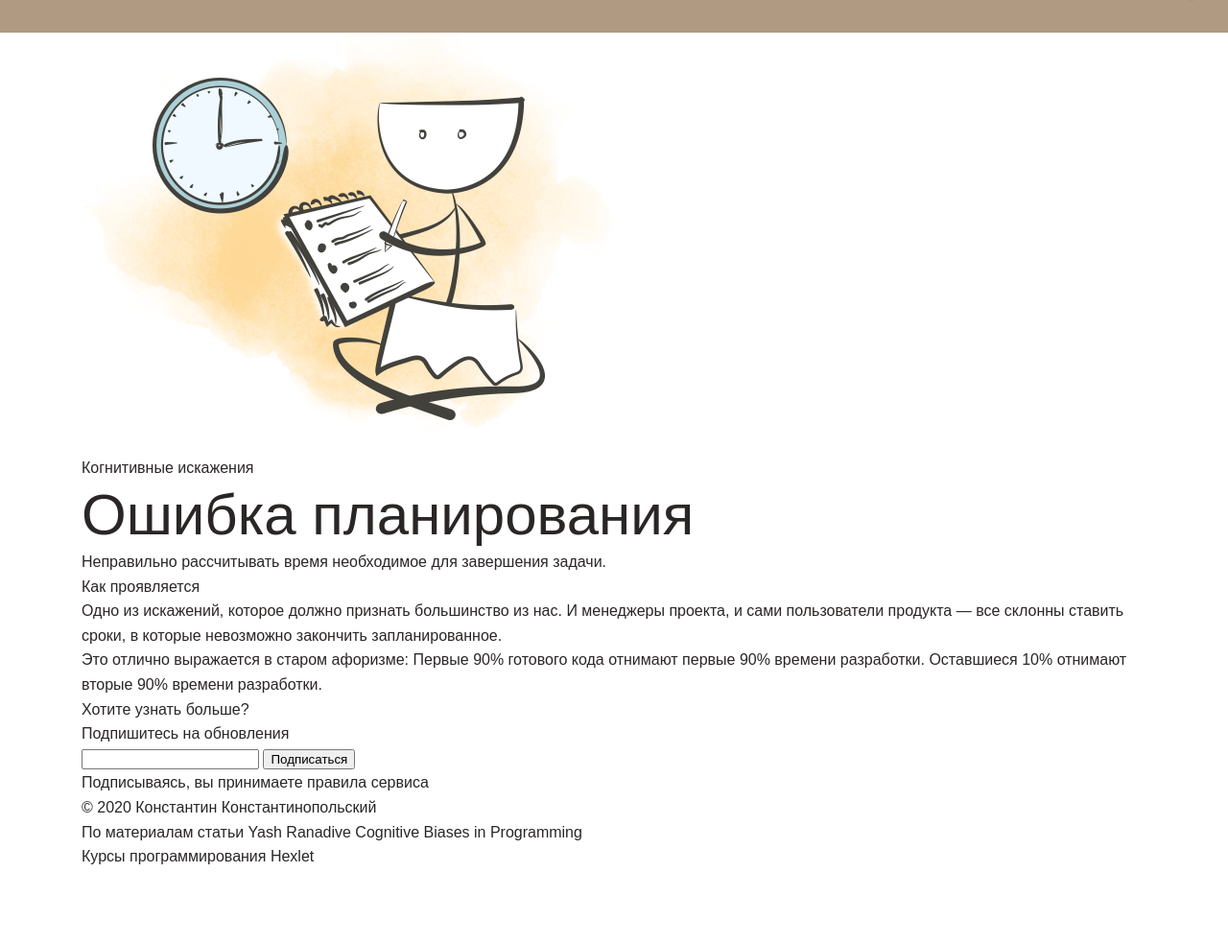
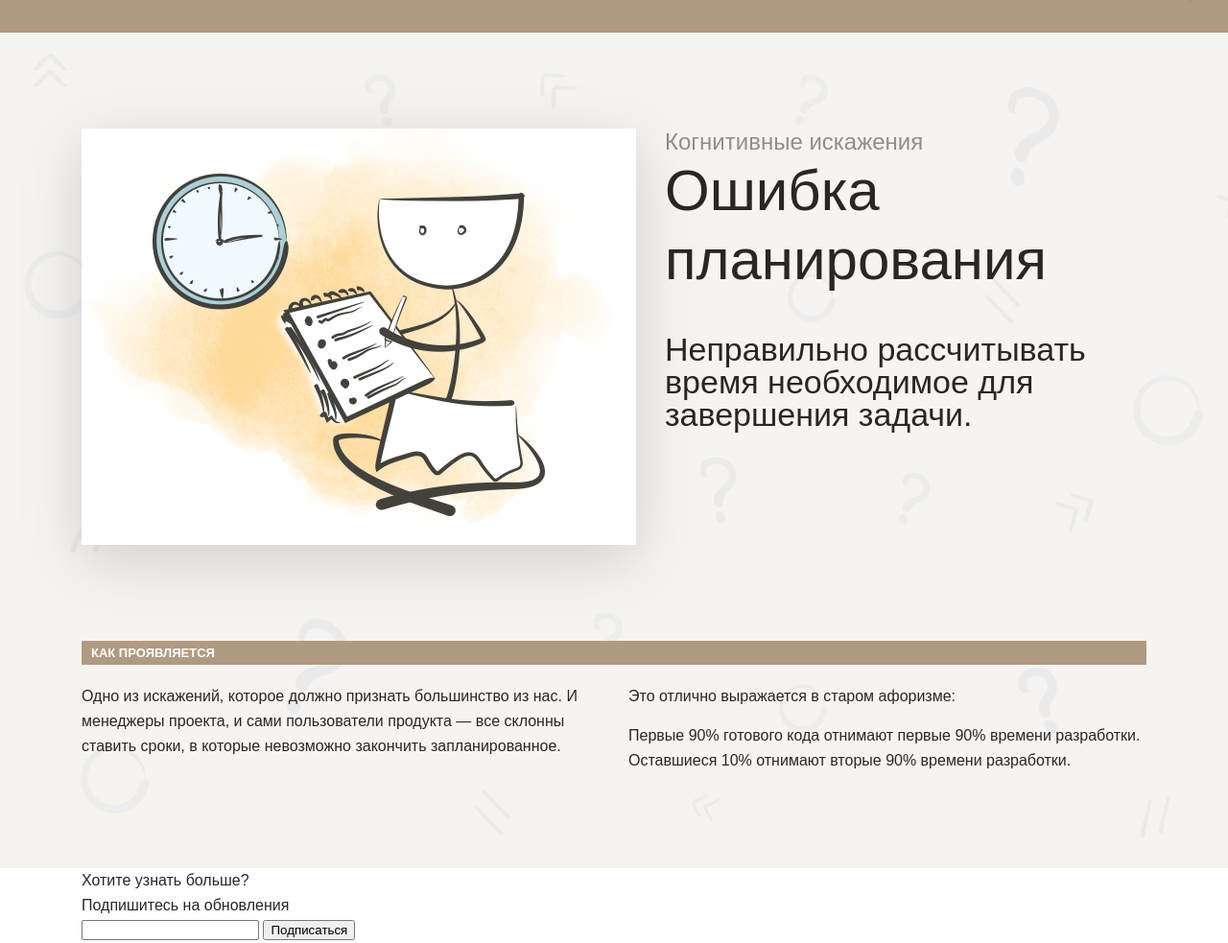
Before and after one commit to darya-pavitskaya/layout-designer-project-58, a website: page src/index.html in a window 1280 px wide. Shown: the part 6260-7243 px from the top of the page at 96% size. Before the commit the page ends 7166 px from the top, so only its background shows below. Drawn offline with Linux system fonts and the light colour scheme; files whose address does not match are found by name.

Commit message:
задание 10: сверстать блок ошибки планирования

```diff
--- a/src/index.html
+++ b/src/index.html
@@ -121,7 +121,7 @@
               </a>
             </li>
             <li class="navigation-item">
-              <a class="navigation-link" href="">
+              <a class="navigation-link" href="#errors-in-planning">
                 <span class="title navigation-subtitle">5</span>
                 <h3 class="title title-third text-orange">
                   Ошибка планирования
@@ -291,29 +291,42 @@
           </div>
         </div>
       </section>
-      <section>
+      <section id="errors-in-planning">
+        <div class="background pt-100 pb-100">
           <div class="container">
-          <img src="images/5.png" alt="" />
+            <div class="grid column-img-left pb-100">
+              <img class="img" src="images/5.png" alt="" />
               <div>
-            <p>Когнитивные искажения</p>
-            <h2 class="title title-second">Ошибка планирования</h2>
-            <p>
-              Неправильно рассчитывать время необходимое для завершения задачи.
+                <p class="subtitle subtitle-dark title">
+                  Когнитивные искажения
+                </p>
+                <h2 class="title title-second mb-40">Ошибка планирования</h2>
+                <p class="text-desc title-third title">
+                  Неправильно рассчитывать время необходимое для завершения
+                  задачи.
                 </p>
               </div>
+            </div>
+            <div class="column2-1fr">
+              <h3 class="title-small-bg title-small-bg-brown">
+                Как проявляется
+              </h3>
               <div>
-            <p>Как проявляется</p>
-            <div>
-              <p>
-                Одно из искажений, которое должно признать большинство из нас. И
-                менеджеры проекта, и сами пользователи продукта — все склонны
-                ставить сроки, в которые невозможно закончить запланированное.
+                <p class="fs-16">
+                  Одно из искажений, которое должно признать большинство из нас.
+                  И менеджеры проекта, и сами пользователи продукта — все
+                  склонны ставить сроки, в которые невозможно закончить
+                  запланированное.
                 </p>
-              <p>
-                Это отлично выражается в старом афоризме: Первые 90% готового
-                кода отнимают первые 90% времени разработки. Оставшиеся 10%
-                отнимают вторые 90% времени разработки.
+                <p class="fs-16">
+                  <span class="display-ib mb-15"
+                    >Это отлично выражается в старом афоризме: </span
+                  ><br />
+                  Первые 90% готового кода отнимают первые 90% времени
+                  разработки. Оставшиеся 10% отнимают вторые 90% времени
+                  разработки.
                 </p>
+              </div>
             </div>
           </div>
         </div>
--- a/src/styles/style.css
+++ b/src/styles/style.css
@@ -58,6 +58,10 @@ main {
 .container {
   max-width: 1110px;
   margin: 0 auto;
+}
+
+.display-ib {
+  display: inline-block;
 }
 
 .text-orange {
```
Lines whose indentation alone changed are shown as unchanged.
